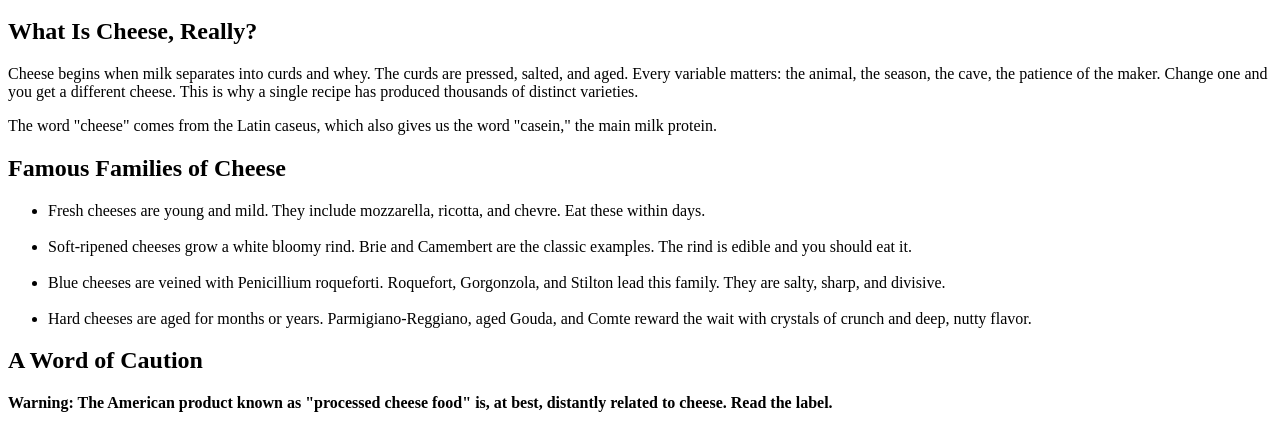
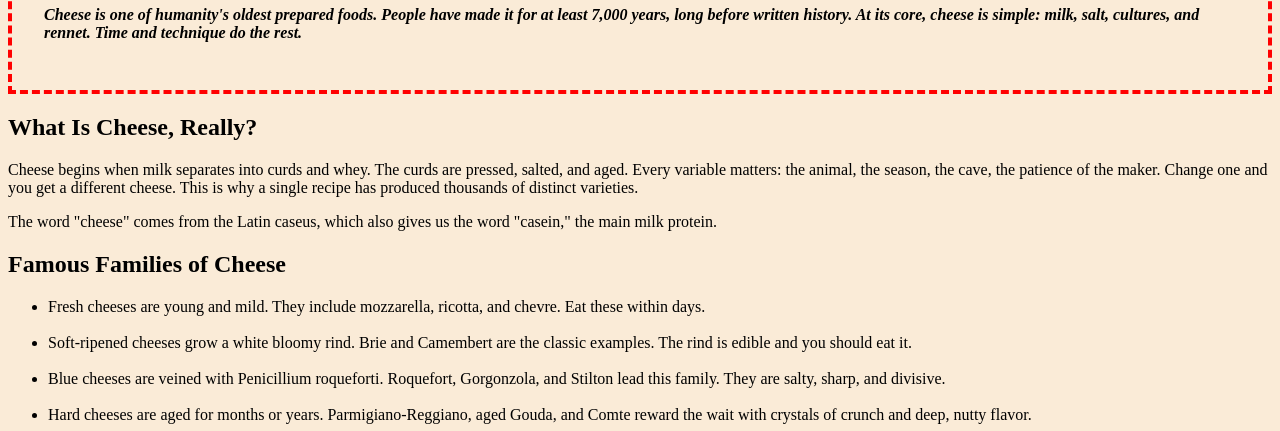
Before and after one commit to aalsadah/cse134-hw3-repo, a plain HTML site: page docs/index.html in a window 1280 px wide. Shown: the part 152-583 px from the top of the page. Drawn offline with Linux system fonts and the light colour scheme; the site is published under a folder, as on GitHub Pages, so addresses that start at the root find nothing.

Commit message:
correctly linked css file

```diff
--- a/docs/index.html
+++ b/docs/index.html
@@ -4,7 +4,7 @@
     <meta charset="UTF-8">
     <meta name="viewport" content="width=device-width, initial-scale=1.0">
     <title>cheese</title>
-    <link href="/docs/cheese.css" rel="stylesheet">
+    <link href="cheese.css" rel="stylesheet">
 </head>
 <body>
     <main>
```
